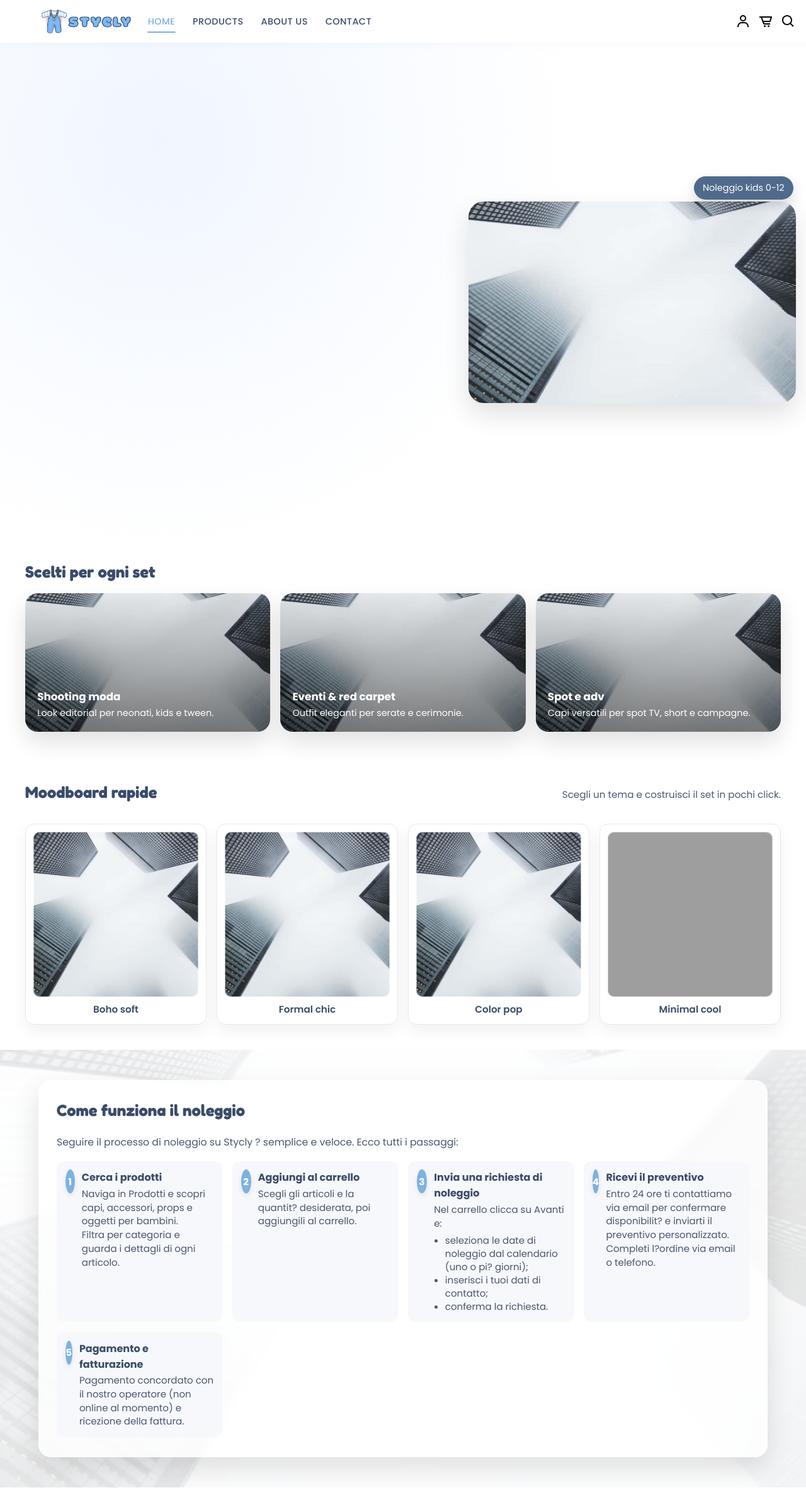
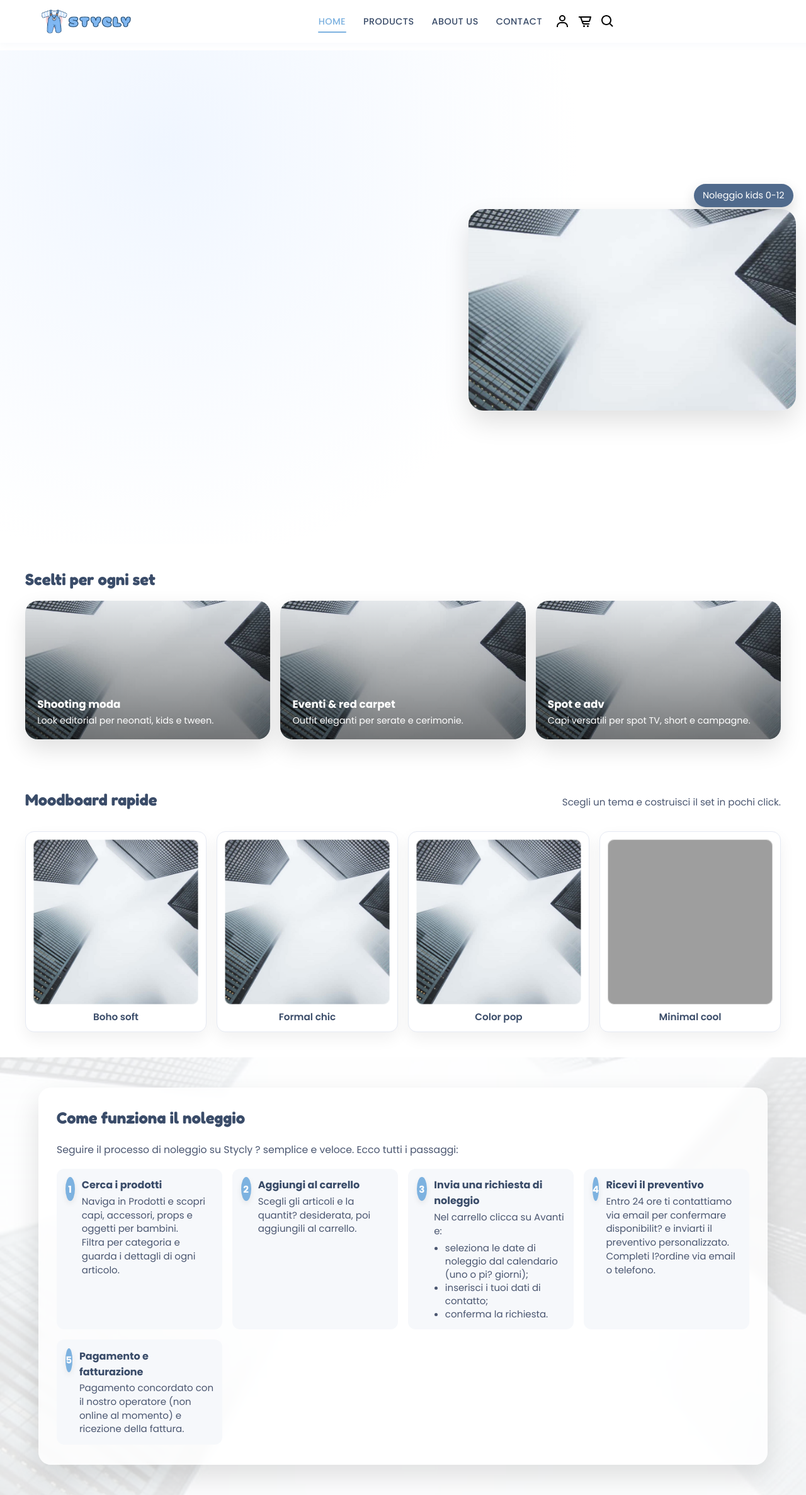
Before and after one commit to RGianluca98/Stycly2025, a Flask app: page / in a window 1280 px wide. Shown: the whole page at 63% size. Run offline with Flask 3, Linux system fonts and the light colour scheme; grey boxes are pictures that could not be loaded.

Commit message:
ffffffff

```diff
--- a/static/style.css
+++ b/static/style.css
@@ -40,6 +40,10 @@ body {
     padding-bottom: 0;
 }
 
+main {
+    padding-top: 80px;
+}
+
 /* --- NAVBAR --- */
 .stycly-header {
     width: 100%;
@@ -48,9 +52,9 @@ body {
     display: flex;
     align-items: center;
     justify-content: center;
-    position: sticky;
+    position: fixed;
     top: 0;
-    z-index: 10;
+    z-index: 100;
     min-height: 68px;
     padding: 0 24px;
 }
@@ -58,10 +62,10 @@ body {
 .stycly-header-inner {
     width: 100%;
     max-width: 1200px;
-    display: flex;
+    display: grid;
+    grid-template-columns: auto 1fr auto;
     align-items: center;
     gap: 1rem;
-    justify-content: flex-start;
 }
 
 .stycly-logo img {
@@ -80,7 +84,7 @@ body {
     flex-wrap: wrap;
     column-gap: 0.75rem;
     row-gap: 0.3rem;
-    justify-content: flex-start;
+    justify-content: center;
 }
 
 .stycly-nav > a {
@@ -1487,7 +1491,7 @@ label.field.focused .psuedo_select::after {
     display: inline-flex;
     align-items: center;
     gap: 0.75rem;
-    margin-left: auto;
+    margin-left: 0;
 }
 
 .header-icon-btn {
```
